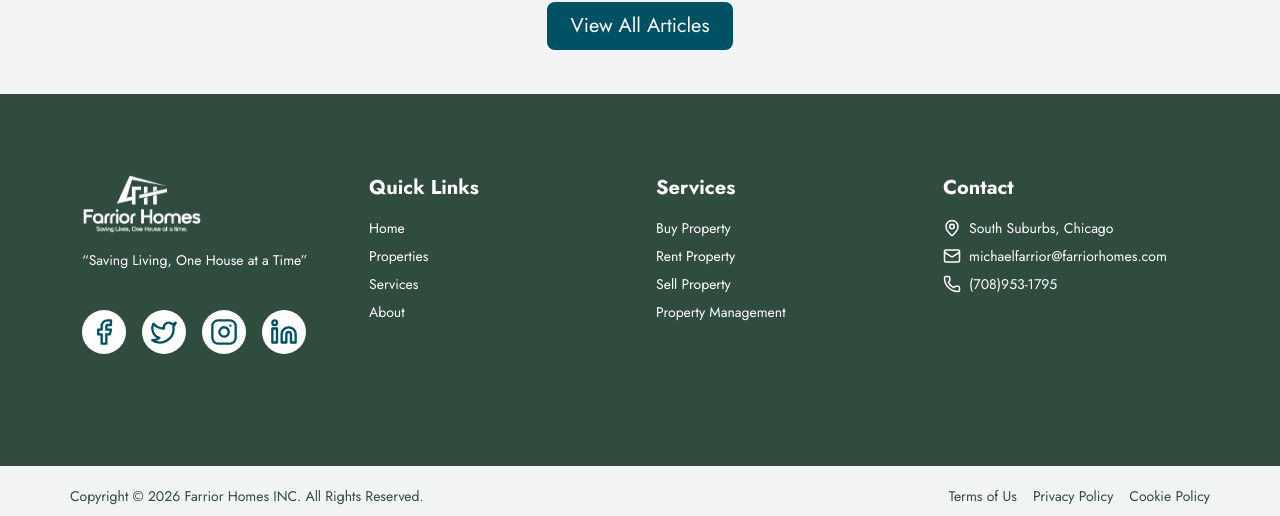
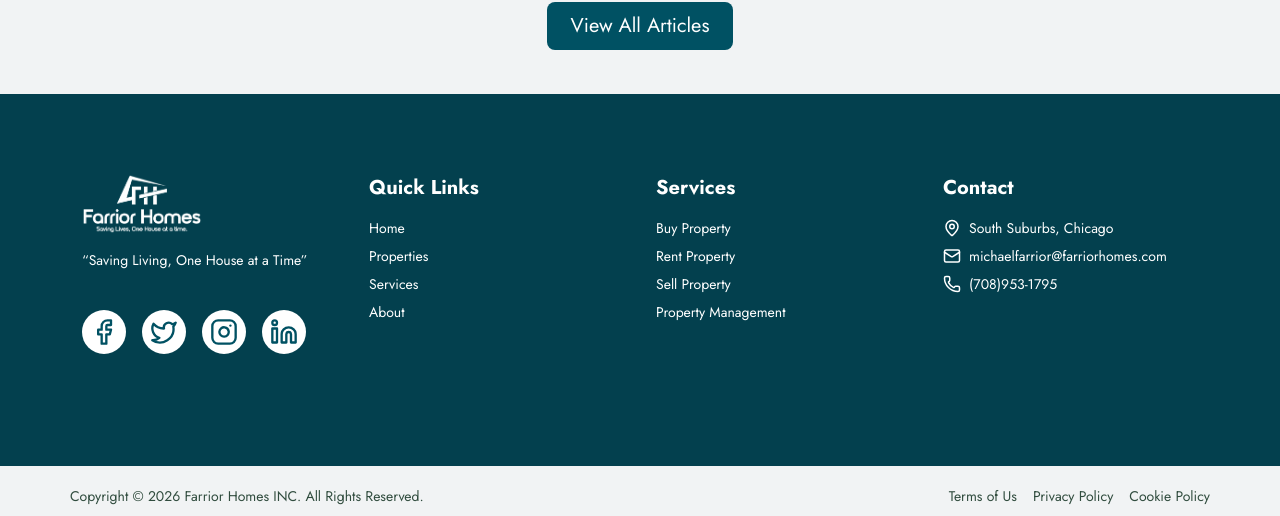
Before and after one commit to rakib3719/Farrior-Home, a Next.js app in the folder farrior-homes-frontend/: page / in a window 1280 px wide. Shown: the part 4241-4757 px from the top of the page. Built offline with nearby package versions, Linux system fonts and the light colour scheme; no server answers; a web font is replaced by a local one.

Commit message:
Feat: Footer

```diff
--- a/farrior-homes-frontend/components/shared/Footer.tsx
+++ b/farrior-homes-frontend/components/shared/Footer.tsx
@@ -43,7 +43,7 @@ export default function Footer() {
   ];
   return (
     <div>
-      <div className='bg-[#304C3E] text-white py-7 md:py-20'>
+      <div className='bg-[#03404e] text-white py-7 md:py-20'>
         <div className='md:mx-12.5 px-6 lg:px-8'>
           <div className='grid grid-cols-1 md:grid-cols-4 gap-8'>
             <div>
```
